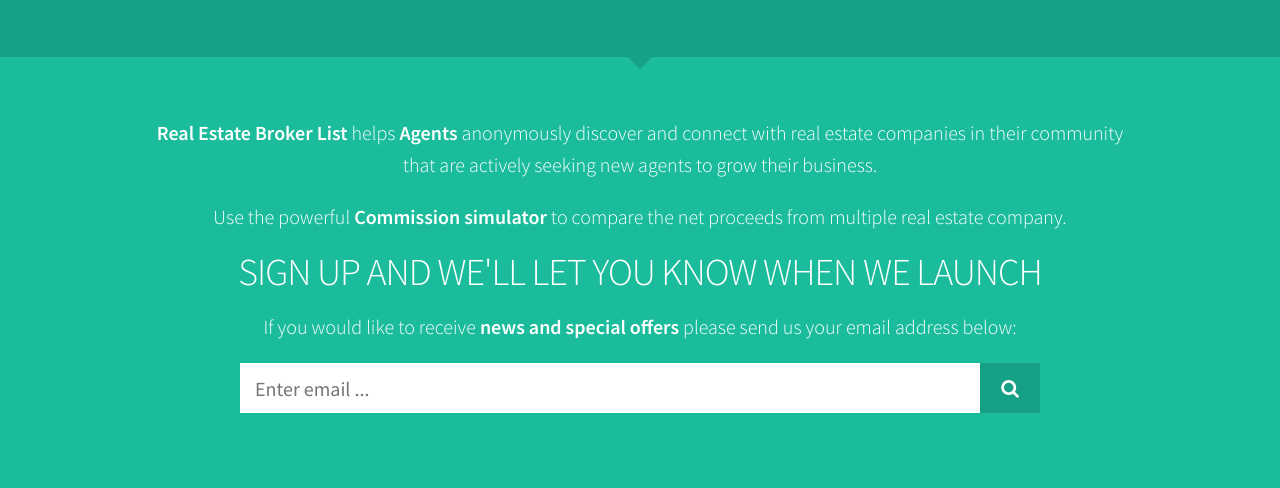
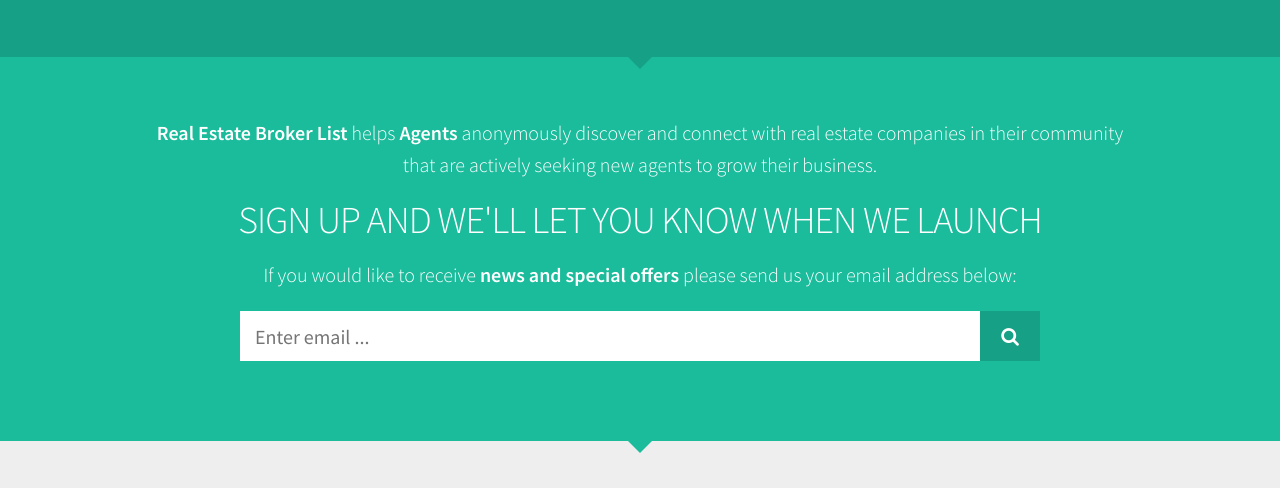
Before and after one commit to rebrokerlist/rebrokerlist.github.io, a plain HTML site: page index.html in a window 1280 px wide. Shown: the part 609-1097 px from the top of the page. Drawn offline with Linux system fonts and the light colour scheme.

Commit message:
Small change to index page

```diff
--- a/index.html
+++ b/index.html
@@ -82,7 +82,6 @@
 
 		<p><strong>Real Estate Broker List</strong> helps <strong>Agents</strong> anonymously discover and connect with
 			real estate companies in their community that are actively seeking new agents to grow their business.</p>
-		<p>Use the powerful <strong>Commission simulator</strong> to compare the net proceeds from multiple real estate company.</p>
         <h2>Sign up and we'll let you know when we launch</h2>
         <p>If you would like to receive <strong>news and special offers</strong> please send us your email address below:</p>
 		<div id="signupform" class="sb-search clearfix">
```
